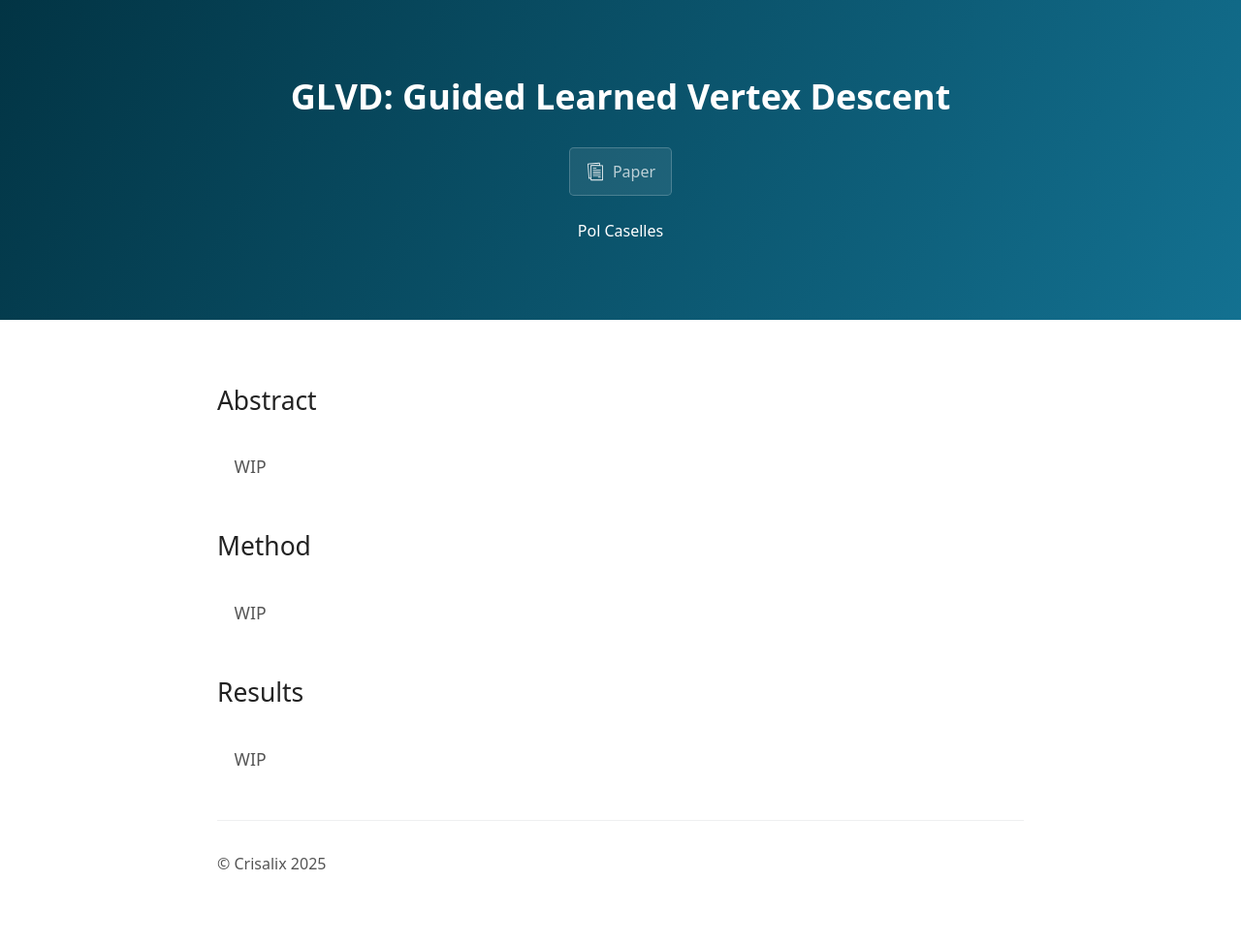
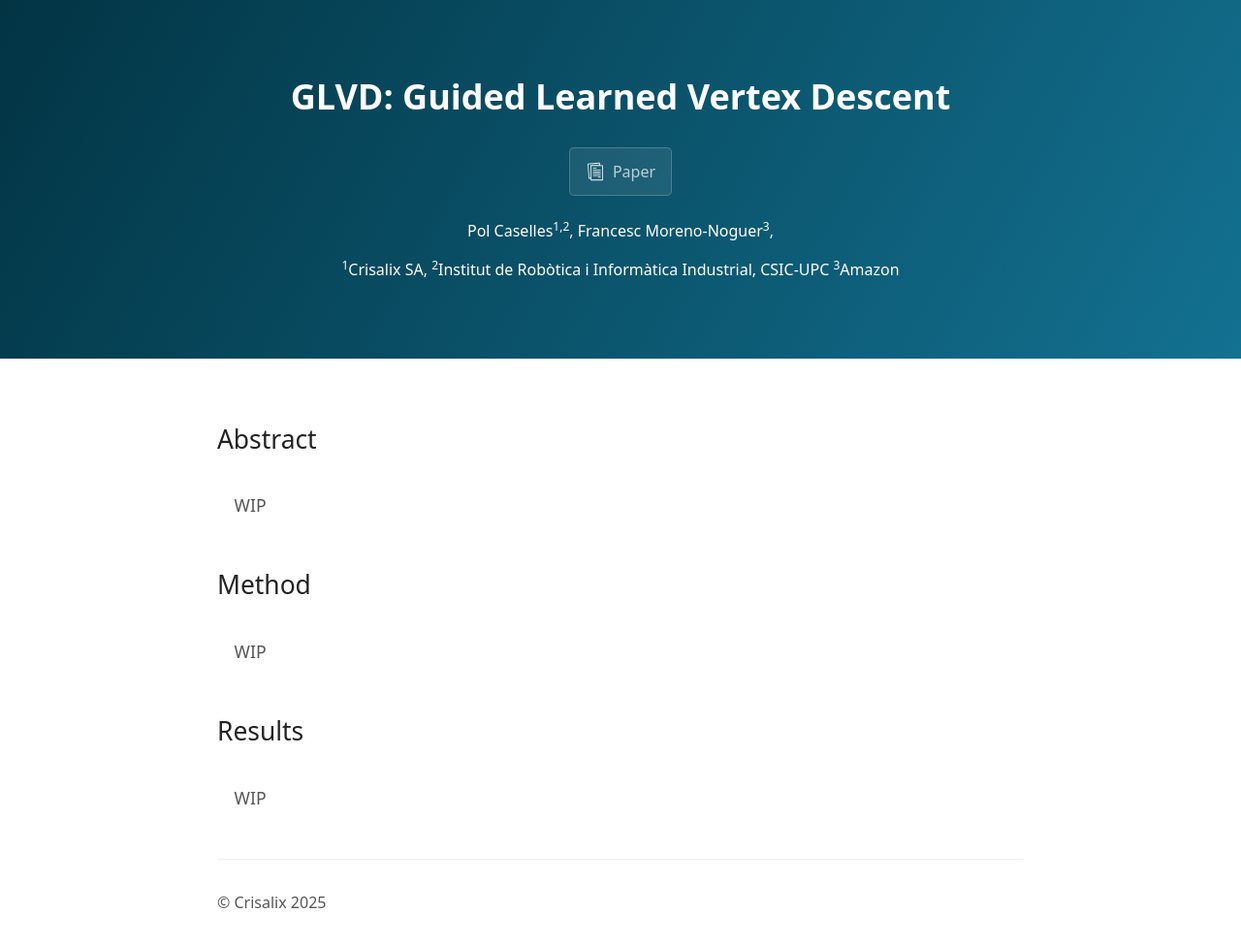
Before and after one commit to CrisalixSA/glvd, a Jekyll site: the page built from index.md, in a window 1280 px wide. Shown: the whole page at 97% size. Built offline with Jekyll 4.4.1, drawn with Linux system fonts in a browser that asks for light colours; our own code applies the rules of GitHub Pages for plain Markdown files; before the commit the page ends 935 px from its top, so only the background shows below that.

Commit message:
update authors

```diff
--- a/_layouts/default.html
+++ b/_layouts/default.html
@@ -14,7 +14,13 @@
         <a href="{{ site.paper_url }}" class="btn"><img src="assets/images/icons/paper.svg" class="icon-paper"/>Paper</a>
       </div>
       <div class="authors">
-        <p class="authors__name">Pol Caselles</p>
+        <p class="authors__name">Pol Caselles<sup>1,2</sup></p>,
+        <p class="authors__name">Francesc Moreno-Noguer<sup>3</sup></p>,
+      </div>
+      <div class="affiliations">
+        <p class="affiliation__name"><sup>1</sup>Crisalix SA</p>,
+        <p class="affiliation__name"><sup>2</sup>Institut de Robòtica i Informàtica Industrial, CSIC-UPC</p>
+        <p class="affiliation__name"><sup>3</sup>Amazon</p>
       </div>
     </header>
 
```
